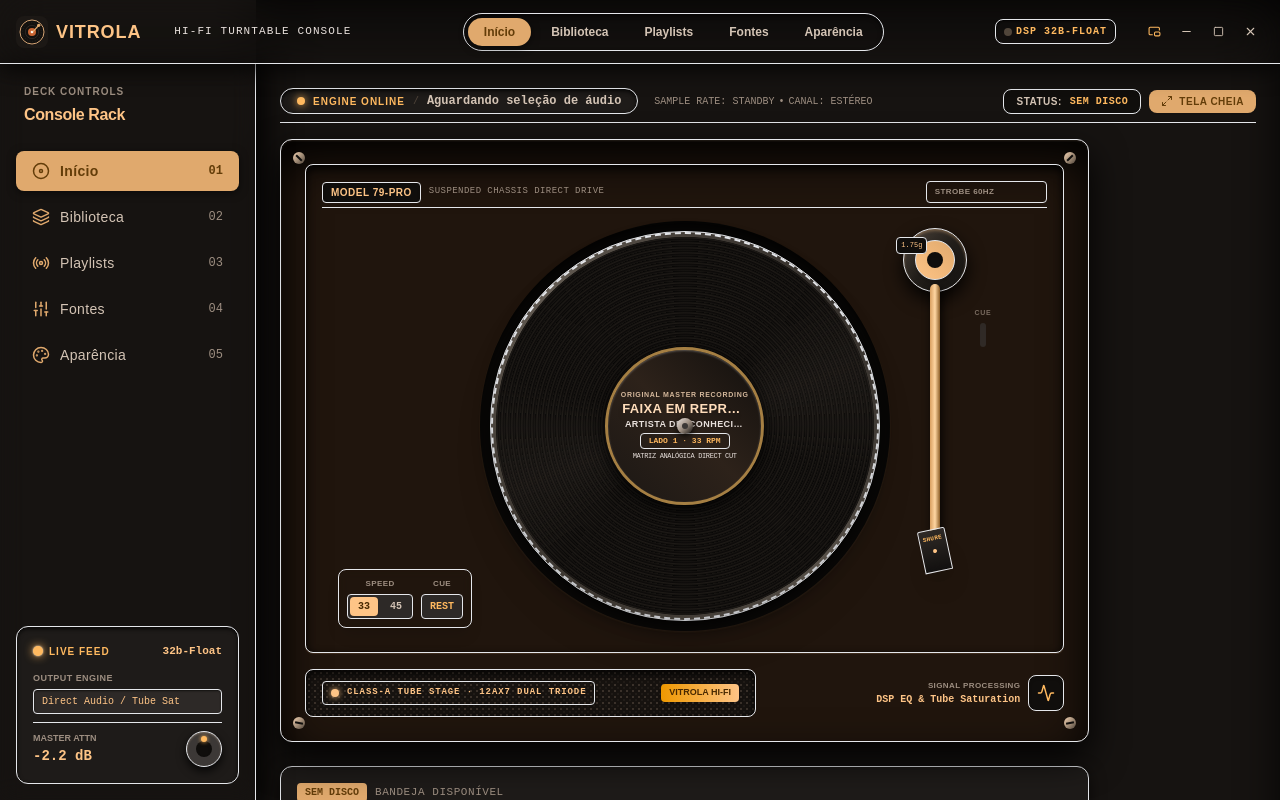
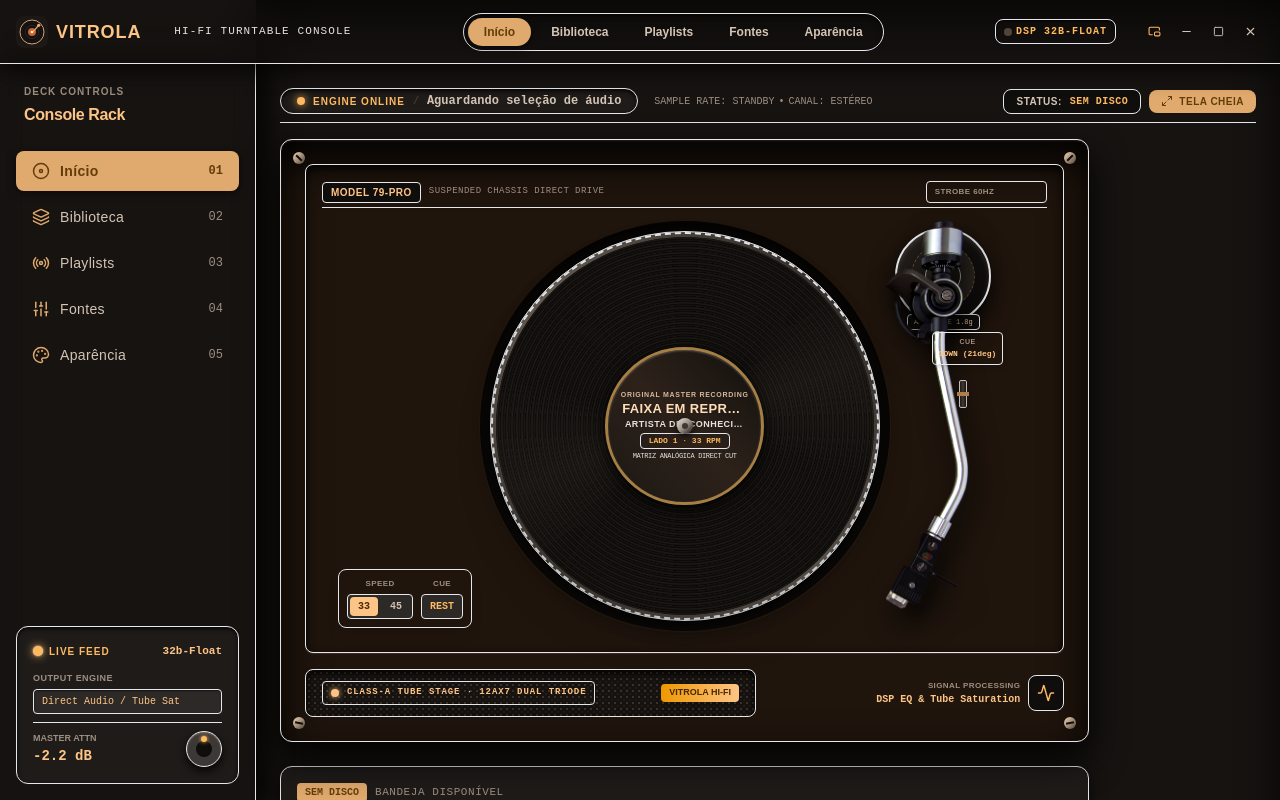
Before and after one commit to Contagiovaneines/vitrola-hifi, a React (Vite) app: page / in a window 1280 px wide. Shown: the top 800 px of the page. Built offline with nearby package versions, Linux system fonts and the light colour scheme.

Commit message:
feat(tonearm): Integrate photorealistic S-shaped tonearm with brass base turret, anti-skate scale, rest clamp, and groove target light

```diff
--- a/src/components/player/Tonearm.tsx
+++ b/src/components/player/Tonearm.tsx
@@ -7,75 +7,99 @@ interface TonearmProps {
 }
 
 export const Tonearm: React.FC<TonearmProps> = ({ playbackState, onCueToggle }) => {
-  // Angle logic:
-  // empty: 0deg (clamp rest position)
-  // paused: 12deg (lifted off groove via cue lift)
-  // playing: 21deg (resting in groove)
+  // Mechanical arm angles:
+  // - empty (repouso no clamp de estacionamento): 0deg
+  // - paused / buffering (elevado pelo cue lift): 12deg
+  // - playing (reproduzindo no sulco do vinil): 21deg
   let rotationAngle = 0;
+  let isCueLifted = false;
   let isLightOn = false;
 
   if (playbackState === 'playing') {
-    rotationAngle = 21;
+    rotationAngle = 21; // 21deg sulco de vinil
+    isCueLifted = false;
     isLightOn = true;
   } else if (playbackState === 'paused' || playbackState === 'buffering') {
-    rotationAngle = 12;
+    rotationAngle = 12; // 12deg cue lift
+    isCueLifted = true;
     isLightOn = false;
   } else {
-    rotationAngle = 0;
+    rotationAngle = 0; // 0deg repouso
+    isCueLifted = false;
     isLightOn = false;
   }
 
   return (
     <div
-      className="absolute right-4 sm:right-6 xl:right-10 top-3 bottom-4 w-28 sm:w-36 pointer-events-none flex flex-col items-center justify-start z-20 select-none"
+      className="absolute right-2 sm:right-4 md:right-6 xl:right-8 top-1 bottom-2 w-32 sm:w-40 md:w-44 pointer-events-none select-none z-20 flex flex-col items-center justify-start"
       aria-hidden="true"
     >
-      {/* Massive Gimbal & Counterweight Turret */}
-      <div className="relative w-16 h-16 rounded-full bg-gradient-to-br from-[#4d443c] via-[#221e1a] to-[#141210] shadow-[0_8px_18px_rgba(0,0,0,0.9),inset_0_2px_3px_rgba(254,196,134,0.3)] flex items-center justify-center border border-outline-variant/40">
-        {/* Brass Counterweight Ring */}
-        <div className="w-10 h-10 rounded-full bg-gradient-to-tr from-primary to-primary-container shadow-md flex items-center justify-center border border-outline-variant/30">
-          <div className="w-4 h-4 rounded-full bg-surface-container-lowest shadow-inner"></div>
+      {/* 1. Base Fixa de Montagem do Braço no Chassi (Machined Brass Base Collar) */}
+      <div className="absolute top-1 sm:top-2 right-4 sm:right-6 w-20 sm:w-24 h-20 sm:h-24 rounded-full bg-gradient-to-br from-[#2a2420] via-[#151210] to-[#0a0807] shadow-[inset_0_2px_5px_rgba(255,221,187,0.15),0_10px_25px_rgba(0,0,0,0.95)] border-2 border-outline-variant/40 flex items-center justify-center">
+        {/* Anel de Escala de VTA & Anti-Skating */}
+        <div className="w-14 sm:w-16 h-14 sm:h-16 rounded-full border border-dashed border-[#d99f60]/40 flex items-center justify-center bg-gradient-to-tr from-[#1b1714] to-[#362e27]">
+          <div className="w-8 sm:w-9 h-8 sm:h-9 rounded-full bg-gradient-to-br from-[#524538] to-[#120e0b] shadow-inner border border-outline-variant/30 flex items-center justify-center">
+            <span className="w-2 h-2 rounded-full bg-primary/60"></span>
+          </div>
         </div>
-        {/* Anti-skating calibration plaque */}
-        <div className="absolute -left-2 top-2 px-1 py-0.5 rounded bg-surface-container-lowest font-mono text-[7px] text-primary border border-outline-variant/30">
-          1.75g
+
+        {/* Etiqueta de Precisão Mecânica */}
+        <div className="absolute -bottom-2 px-1.5 py-0.5 rounded bg-surface-container-lowest font-mono text-[7px] text-primary-fixed border border-outline-variant/40 shadow-md">
+          ANTISKATE 1.8g
         </div>
       </div>
 
-      {/* Tonearm Wand & Headshell (Rotates around top pivot) */}
-      <div
-        className="relative w-2 h-64 sm:h-72 -mt-2 origin-top transition-transform duration-700 ease-out flex flex-col items-center"
-        style={{ transform: `rotate(${rotationAngle}deg)` }}
-      >
-        {/* Brushed Brass Tube */}
-        <div className="w-2.5 h-full bg-gradient-to-r from-[#d99f60] via-[#ffd6a2] to-[#8d5e27] shadow-[2px_4px_10px_rgba(0,0,0,0.85)] rounded-full"></div>
-
-        {/* Angled Headshell & Cartridge */}
-        <div className="relative -mt-2 w-7 h-12 bg-gradient-to-b from-[#2e2926] to-[#12100f] rounded-t-sm shadow-xl flex flex-col items-center justify-between py-1 transform -rotate-[12deg] border border-outline-variant/40">
-          <span className="font-mono text-[6px] text-secondary font-bold tracking-wider">
-            SHURE
-          </span>
-          <div className="w-3.5 h-1.5 rounded bg-primary/30 flex items-center justify-center">
-            <span className="w-1 h-1 rounded-full bg-primary"></span>
-          </div>
-
-          {/* Stylus Contact Tip with Warm Amber Filament Glow */}
-          <div
-            className={`w-2 h-2 rounded-full bg-secondary transition-opacity duration-300 ${
-              isLightOn
-                ? 'opacity-100 shadow-[0_0_12px_#ffb95f,0_0_4px_#ffffff] animate-pulse'
-                : 'opacity-0'
-            }`}
-          ></div>
+      {/* 2. Suporte de Repouso do Braço (Tonearm Rest & Latch Clip) */}
+      <div className="absolute top-36 sm:top-40 right-10 sm:right-12 flex items-center gap-1 z-10 pointer-events-none opacity-80">
+        <div className="w-2 h-6 sm:h-7 rounded-sm bg-gradient-to-r from-[#201c18] via-[#4d443c] to-[#141210] shadow-md border border-outline-variant/30 flex flex-col items-center justify-center">
+          <div className="w-3 h-1 bg-[#d99f60] rounded-xs shadow-inner"></div>
         </div>
       </div>
 
-      {/* Hydraulic Lift Bar Base */}
-      <div className="absolute top-20 right-4 flex flex-col items-center gap-1 opacity-70">
-        <span className="font-headline text-[7px] text-outline uppercase font-bold tracking-widest">
-          CUE
-        </span>
-        <div className="w-1.5 h-6 bg-surface-container-highest rounded-full shadow-inner"></div>
+      {/* 3. Braço Fotorealista de Alta Precisão (S-Shaped High-End Tonearm) */}
+      <div
+        className="relative w-full h-[320px] sm:h-[360px] xl:h-[390px] transition-transform duration-700 ease-[cubic-bezier(0.25,1,0.5,1)]"
+        style={{
+          transformOrigin: '63.6% 24.6%',
+          transform: `rotate(${rotationAngle}deg)`,
+        }}
+      >
+        <img
+          src="/images/tonearm.png"
+          alt="Braço fonocaptor analógico em S"
+          className="w-full h-full object-contain filter drop-shadow-[6px_16px_14px_rgba(0,0,0,0.85)] brightness-[1.03] contrast-[1.06]"
+          draggable={false}
+        />
+
+        {/* 4. Luz de Mira da Agulha / Glow Quente no Sulco de Vinil (Quando em Reprodução) */}
+        <div
+          className={`absolute left-4 sm:left-6 bottom-2 w-3 h-3 rounded-full transition-opacity duration-500 pointer-events-none ${
+            isLightOn
+              ? 'opacity-100 bg-[#ffddaa] shadow-[0_0_16px_#ffb95f,0_0_6px_#ffffff] animate-pulse'
+              : 'opacity-0'
+          }`}
+          title="Iluminação da agulha fonocaptora no sulco"
+        />
+      </div>
+
+      {/* 5. Alavanca Manual de Cueing (Elevador Hidráulico) */}
+      <div
+        onClick={onCueToggle}
+        className="absolute top-24 sm:top-28 right-2 sm:right-3 pointer-events-auto cursor-pointer group flex items-center gap-1 bg-surface-container-lowest/80 px-1.5 py-1 rounded border border-outline-variant/30 shadow-md hover:border-primary/50 transition-all"
+        title="Alternar elevação hidráulica do braço (Cue Lever)"
+      >
+        <div className="flex flex-col items-center">
+          <span className="font-headline text-[7px] text-outline uppercase font-bold tracking-wider">
+            CUE
+          </span>
+          <span
+            className={`font-mono text-[8px] font-bold ${
+              isCueLifted ? 'text-secondary' : 'text-primary'
+            }`}
+          >
+            {isCueLifted ? 'UP (12deg)' : 'DOWN (21deg)'}
+          </span>
+        </div>
       </div>
     </div>
   );
```
Also changed, not shown: public/images/tonearm.png (added).
